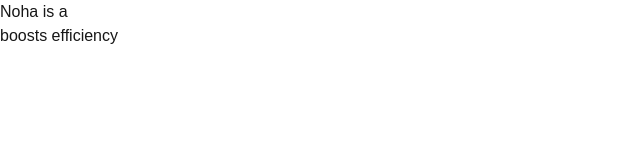
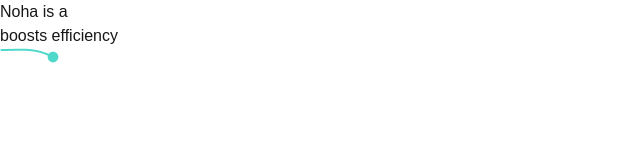
Before and after one commit to trcodeers/noha-landing-page, a Next.js app: page /animation in a window 1280 px wide. Shown: the top 160 px of the page, without its empty margins (0-640 px from the left). Built offline with nearby package versions, Linux system fonts and the light colour scheme.

Commit message:
feat: enhance AnimatedText component layout and add image display

```diff
--- a/src/app/animation/page.tsx
+++ b/src/app/animation/page.tsx
@@ -20,10 +20,11 @@ export default function AnimatedText() {
   }, []);
 
   return (
-    <div className="flex justify-center items-center h-screen bg-gradient-to-br from-gray-100 to-white">
+    <div className="flex flex-col justify-center items-center h-screen bg-gradient-to-br from-gray-100 to-white">
+
       <div className="text-3xl font-medium text-gray-800 flex items-center">
-        Noha is a&nbsp;
-        <div className="relative h-10 overflow-hidden w-80">
+        Noha is a
+        <div className="relative h-14 overflow-hidden w-96 pl-2">
           <AnimatePresence mode="sync">
             <motion.div
               key={index}
@@ -31,11 +32,17 @@ export default function AnimatedText() {
               animate={{ y: "0%" }}
               exit={{ y: "-100%" }}
               transition={{ duration: 0.7, ease: "easeInOut" }}
-              className="absolute w-full text-indigo-600 font-bold text-center"
+              className="absolute mt-2 w-full text-indigo-600 font-bold  whitespace-nowrap"
             >
               {words[index]}
             </motion.div>
           </AnimatePresence>
+          <div className="mt-10">
+            <img
+              src="vector-6.png"
+              alt="Mail Icon"
+            />
+          </div>
         </div>
       </div>
     </div>
```
Also changed, not shown: public/vector-6.png (added).
